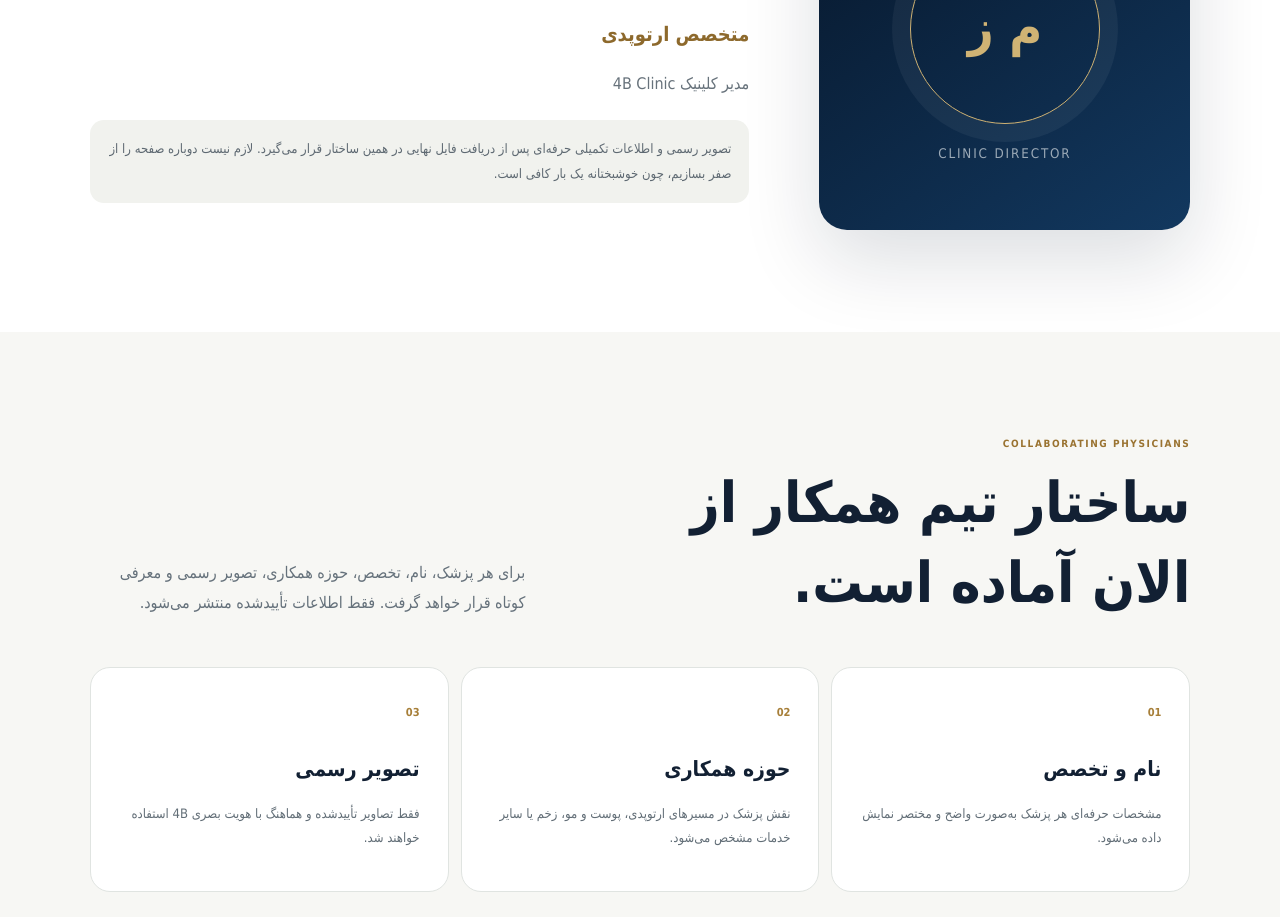
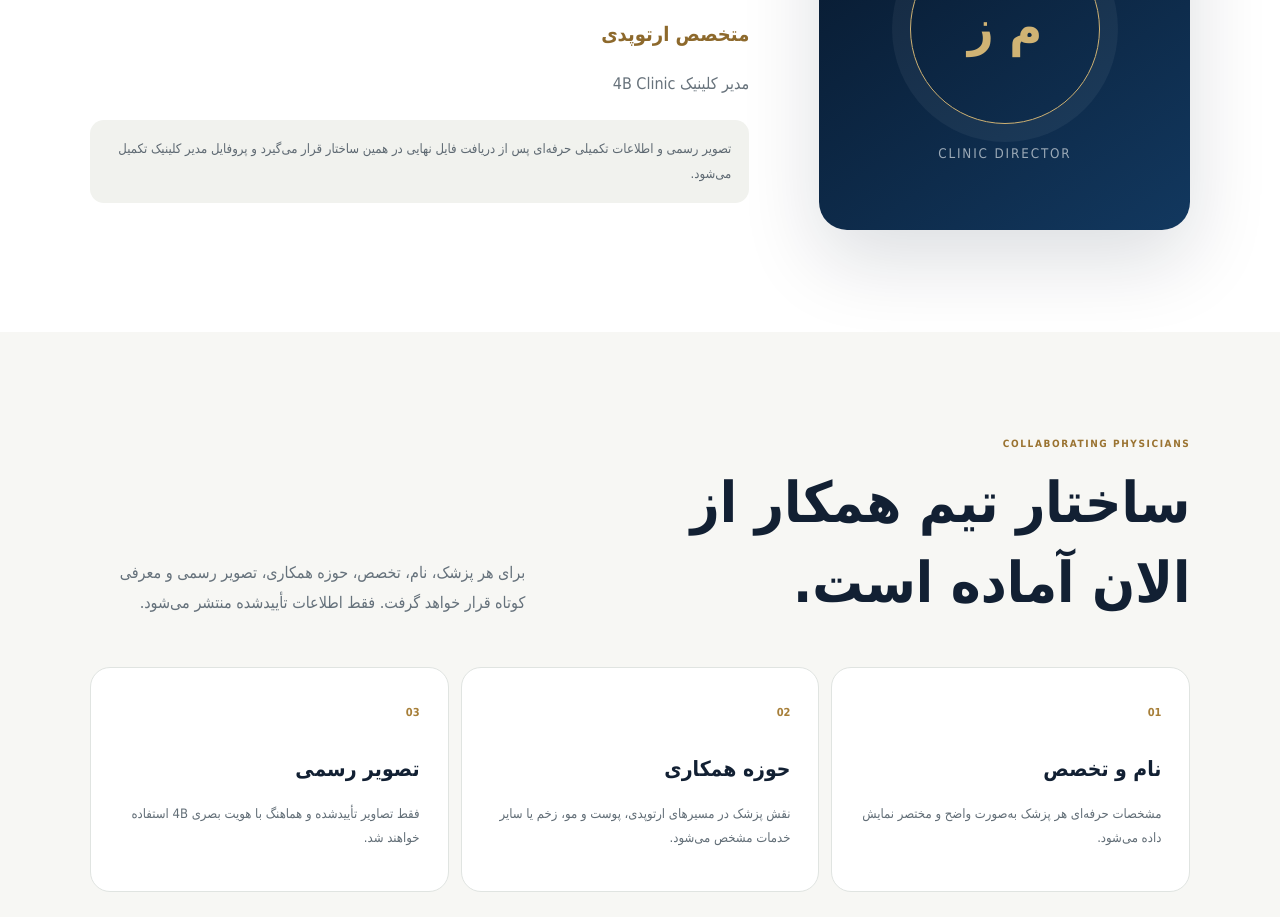
Before and after one commit to kianariai-alt/4B-Clinic-Web, a SvelteKit app: page /doctors in a window 1280 px wide. Shown: the part 1020-1937 px from the top of the page. Built offline with nearby package versions, Linux system fonts and the light colour scheme.

Commit message:
copy: keep doctors page professional

```diff
--- a/src/routes/doctors/+page.svelte
+++ b/src/routes/doctors/+page.svelte
@@ -10,7 +10,7 @@
 
 <section class="doctors-v2-hero"><div><div class="eyebrow light">MEDICAL TEAM • 4B CLINIC</div><h1>پزشکان همکار<br/><span>4B Clinic</span></h1><p>تیم پزشکی 4B با رویکرد تشخیص‌محور و همکاری بین تخصصی شکل می‌گیرد. اطلاعات پزشکان همکار بعد از تأیید مشخصات و تصاویر رسمی تکمیل می‌شود.</p></div><div class="team-orbit" aria-hidden="true"><span></span><span></span><div>4B</div></div></section>
 
-<section class="manager-v2"><div class="portrait-v2"><div class="portrait-core">م ز</div><small>CLINIC DIRECTOR</small></div><div class="manager-copy-v2"><div class="eyebrow">CLINIC DIRECTOR</div><h2>{site.manager.name}</h2><strong>{site.manager.title}</strong><p>{site.manager.role} 4B Clinic</p><div class="manager-note-v2">تصویر رسمی و اطلاعات تکمیلی حرفه‌ای پس از دریافت فایل نهایی در همین ساختار قرار می‌گیرد. لازم نیست دوباره صفحه را از صفر بسازیم، چون خوشبختانه یک بار کافی است.</div></div></section>
+<section class="manager-v2"><div class="portrait-v2"><div class="portrait-core">م ز</div><small>CLINIC DIRECTOR</small></div><div class="manager-copy-v2"><div class="eyebrow">CLINIC DIRECTOR</div><h2>{site.manager.name}</h2><strong>{site.manager.title}</strong><p>{site.manager.role} 4B Clinic</p><div class="manager-note-v2">تصویر رسمی و اطلاعات تکمیلی حرفه‌ای پس از دریافت فایل نهایی در همین ساختار قرار می‌گیرد و پروفایل مدیر کلینیک تکمیل می‌شود.</div></div></section>
 
 <section class="collab-v2"><div class="collab-head"><div><div class="eyebrow">COLLABORATING PHYSICIANS</div><h2>ساختار تیم همکار از الان آماده است.</h2></div><p>برای هر پزشک، نام، تخصص، حوزه همکاری، تصویر رسمی و معرفی کوتاه قرار خواهد گرفت. فقط اطلاعات تأییدشده منتشر می‌شود.</p></div><div class="future-grid-v2"><article><span>01</span><h3>نام و تخصص</h3><p>مشخصات حرفه‌ای هر پزشک به‌صورت واضح و مختصر نمایش داده می‌شود.</p></article><article><span>02</span><h3>حوزه همکاری</h3><p>نقش پزشک در مسیرهای ارتوپدی، پوست و مو، زخم یا سایر خدمات مشخص می‌شود.</p></article><article><span>03</span><h3>تصویر رسمی</h3><p>فقط تصاویر تأییدشده و هماهنگ با هویت بصری 4B استفاده خواهند شد.</p></article></div></section>
 
```
